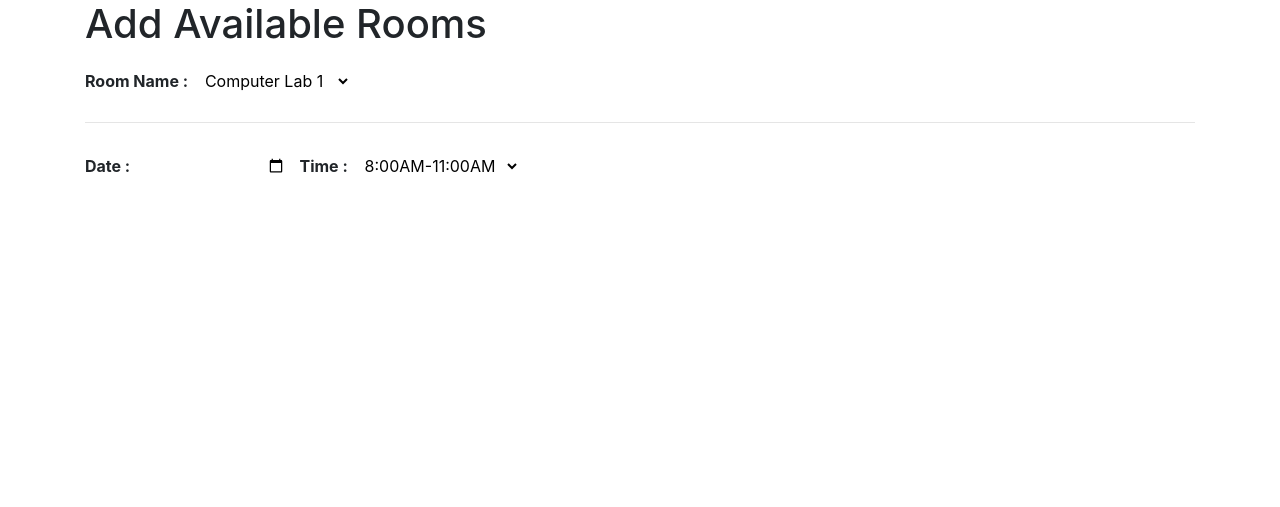
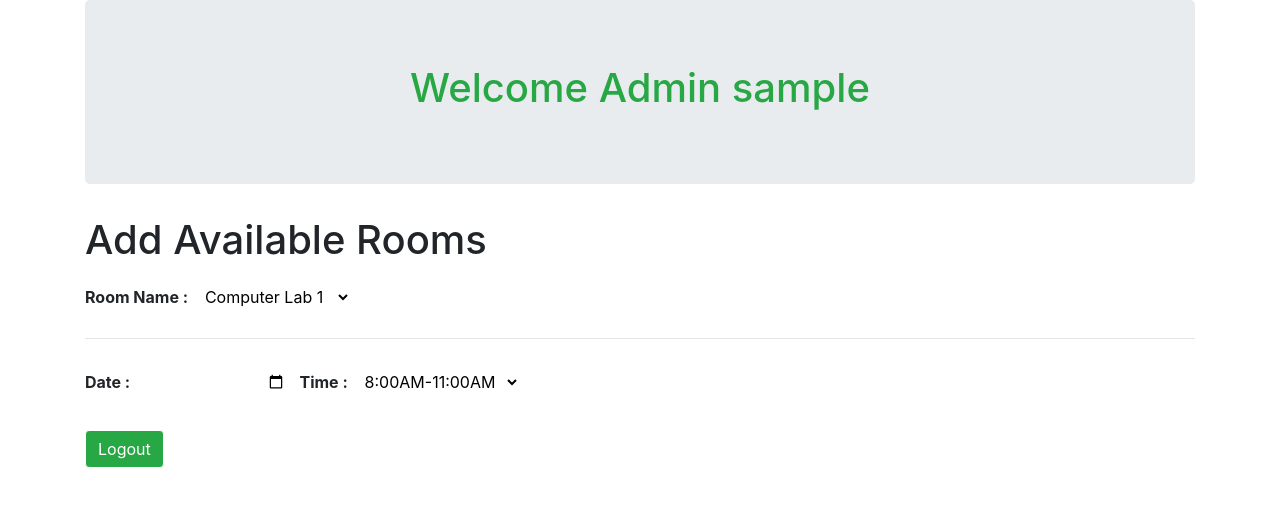
Before and after one commit to SofEng22016/blacknasarain, a PHP site: page /addRoomsAdmin.php in a window 1280 px wide. Shown: the top 507 px of the page. Run offline with PHP 8.4, Linux system fonts and the light colour scheme; the visitor is signed in with stand-in values (Sample User, id 1); some libraries are stand-ins or nearby versions.

Commit message:
Updated addRoomsAdmin.php with Logout button.

```diff
--- a/addRoomsAdmin.php
+++ b/addRoomsAdmin.php
@@ -1,3 +1,13 @@
+<?php
+	session_start();
+	$username = $_SESSION['username'];
+	$_SESSION['username'] = $username;
+
+	if(!$_SESSION['username']){
+		$msg = "Please log in as an admin first!";
+		header("Location: login.php?msg=$msg");
+	} else
+?>
 <!DOCTYPE HTML PUBLIC "-//W3C//DTD HTML 4.01 Frameset//EN">
 <html>
 <head>
@@ -34,7 +44,12 @@
 </head>
 <body>
  <div class = "container">
- <h1> Add Available Rooms</h1>
+ 		<div class = "jumbotron">
+   			<?php
+    			echo "<h1 align='center'><div class='text text-success'>Welcome Admin ".$username."</div></h1>";
+    		?>
+    	</div>
+<h1> Add Available Rooms</h1>
 <form action = "redirectTab.php" method="post">
 <b>Room Name : </b>
 <select id = "room_name" name = "room_name" required="required">
@@ -73,17 +88,8 @@
   </select></b>
 
  <input type = "submit">
-
 </form>
-
-
-
-
-
-
-
-
-
+<input type ="button" class="btn btn-success" onClick="window.location='logout.php'" value ="Logout"/>
 </div>
 </body>
 
```
